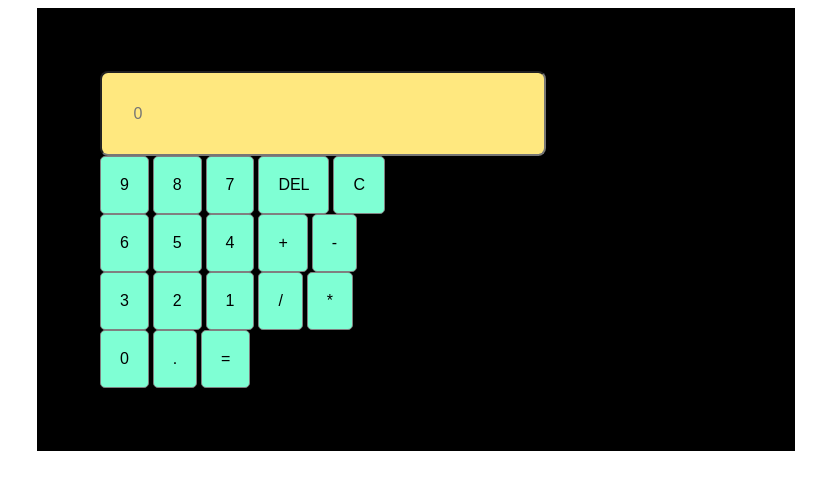
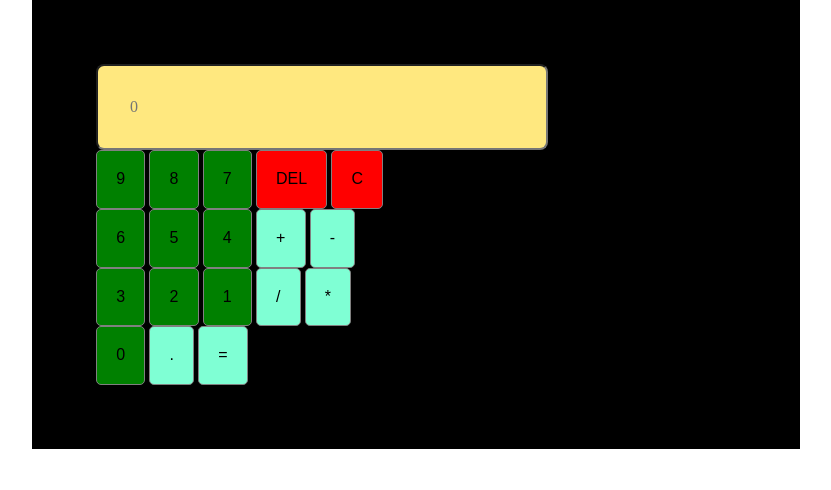
Before and after one commit to MiguelDevPy/CALCULATOR_BASIC, a plain HTML site: page index.html in a window 1280 px wide. Shown: the whole page, without its empty margins (224-1055 px from the left). Drawn offline with nearby package versions, Linux system fonts and the light colour scheme.

Commit message:
Agregue los vinculos

```diff
--- a/index.html
+++ b/index.html
@@ -5,28 +5,29 @@
     <meta http-equiv="X-UA-Compatible" content="IE=edge">
     <meta name="viewport" content="width=device-width, initial-scale=1.0">
     <title>Calculadora Basica</title>
+    <link rel="stylesheet" href="css/normalize.css">
     <link rel="stylesheet" href="css/main.css">
 </head>
 <body>
     <div class="content-calculator">
         <input type="text" id="result" placeholder="0"> <br>
-        <button name="data-number">9</button>
-        <button name="data-number">8</button>
-        <button name="data-number">7</button>
-        <button name="data-deleteOneByOne">DEL</button>
-        <button name="data-delete">C</button> <br>
+        <button class="numbers" name="data-number">9</button>
+        <button class="numbers" name="data-number">8</button>
+        <button class="numbers" name="data-number">7</button>
+        <button class="deleted" name="data-deleteOneByOne">DEL</button>
+        <button class="deleted" name="data-delete">C</button> <br>
 
-        <button name="data-number">6</button>
-        <button name="data-number">5</button>
-        <button name="data-number">4</button>
+        <button class="numbers" name="data-number">6</button>
+        <button class="numbers" name="data-number">5</button>
+        <button class="numbers" name="data-number">4</button>
         <button name="data-operation">+</button>
         <button name="data-operation">-</button><br>
-        <button name="data-number">3</button>
-        <button name="data-number">2</button>
-        <button name="data-number">1</button>
+        <button class="numbers" name="data-number">3</button>
+        <button class="numbers" name="data-number">2</button>
+        <button class="numbers" name="data-number">1</button>
         <button name="data-operation">/</button>
         <button name="data-operation">*</button>  <br>
-        <button name="data-number">0</button>
+        <button class="numbers" name="data-number">0</button>
 
         <button name="data-number">.</button>
         <button name="data-igual">=</button>
```
